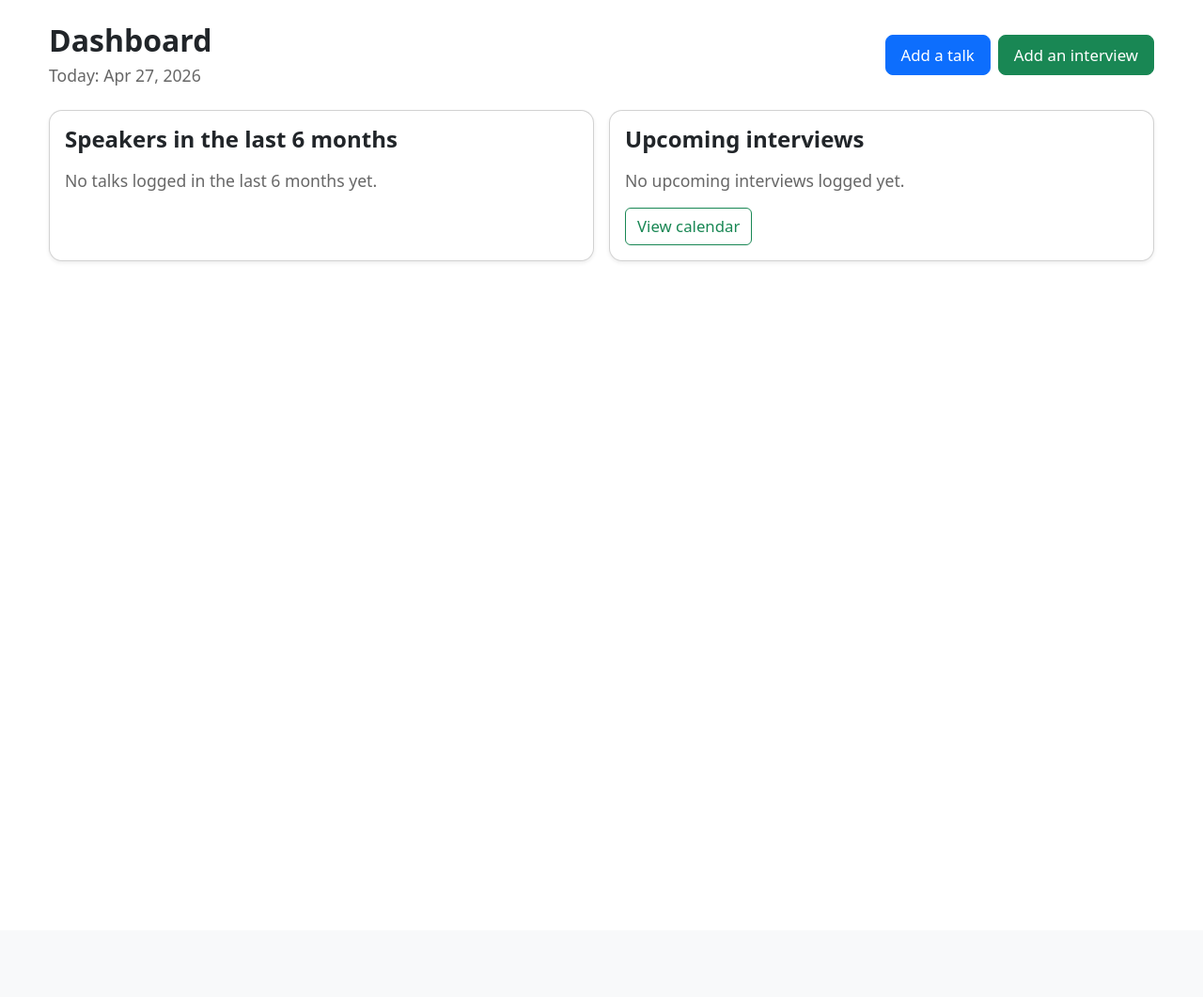
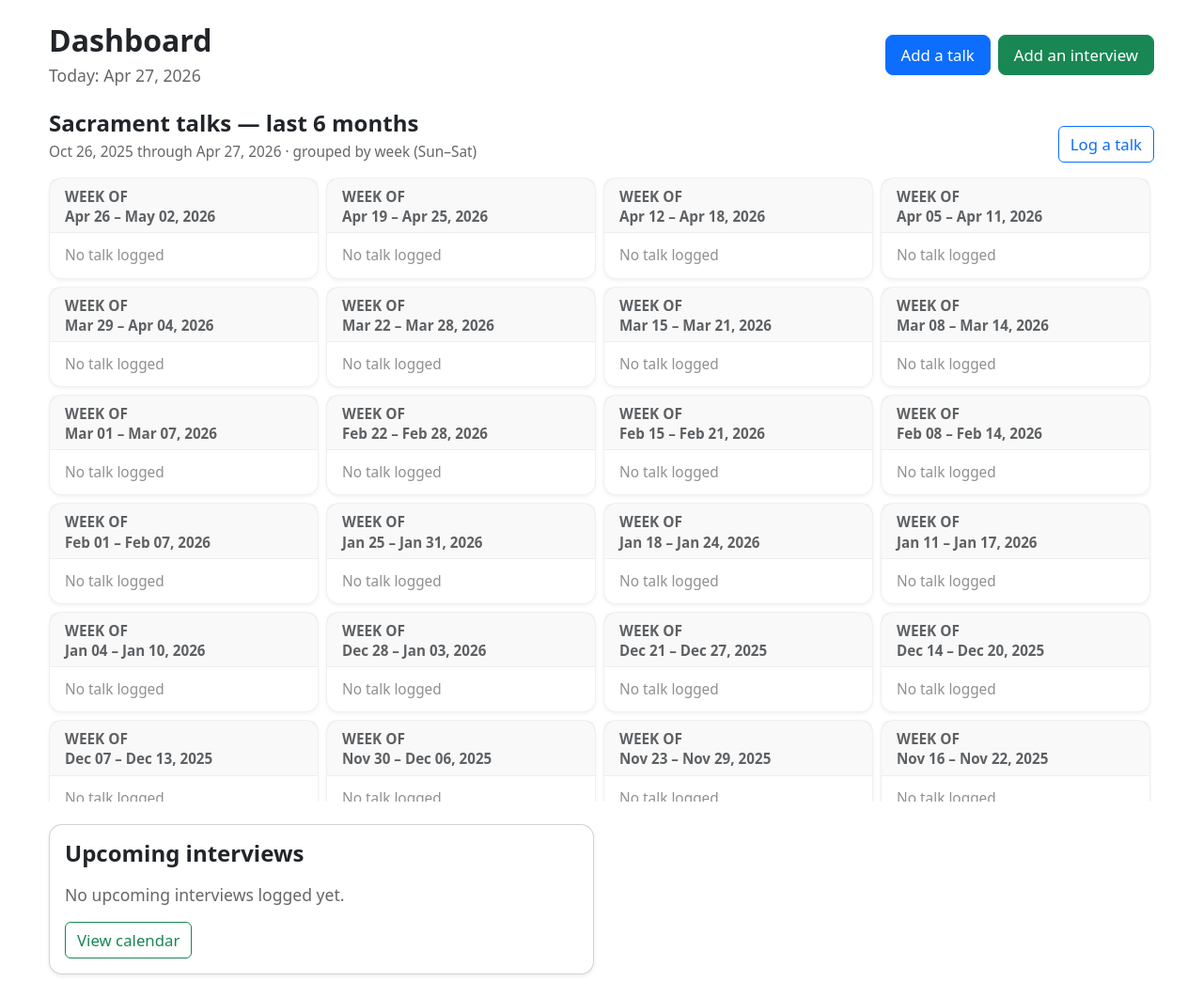
Before and after one commit to alexanderrichhunt-creator/branch-secretary-tool, a Flask app: page /dashboard in a window 1280 px wide. Shown: the part 58-1119 px from the top of the page at 94% size. Before the commit the page ends 336 px from the top, so only its background shows below. Run offline with Flask 3, Linux system fonts and the light colour scheme; a user stored in the database is signed in; tables that the repository leaves empty hold one stand-in row (values such as "Sample post").

Commit message:
Show full 6-month talk history grouped by week on dashboard
Co-authored-by: Cursor <cursoragent@cursor.com>

```diff
--- a/app/routes.py
+++ b/app/routes.py
@@ -2,6 +2,7 @@ from __future__ import annotations
 
 import csv
 import io
+from collections import defaultdict
 from datetime import date, datetime, timedelta
 
 from flask import Blueprint, flash, jsonify, redirect, render_template, request, url_for
@@ -48,6 +49,33 @@ def _interview_subject_name(i: Interview) -> str:
     return (i.who_text or "").strip() or "—"
 
 
+def _week_start_sunday(d: date) -> date:
+    """Sunday-start week containing date d."""
+    return d - timedelta(days=(d.weekday() + 1) % 7)
+
+
+def _build_talk_week_blocks(talks: list[Talk], cutoff: date, today: date) -> list[dict]:
+    """Group talks into Sunday–Saturday week blocks for the dashboard."""
+    by_week: dict[date, list[Talk]] = defaultdict(list)
+    for t in talks:
+        by_week[_week_start_sunday(t.talk_date)].append(t)
+
+    blocks: list[dict] = []
+    week_start = _week_start_sunday(today)
+    cutoff_week = _week_start_sunday(cutoff)
+    while week_start >= cutoff_week:
+        week_talks = sorted(by_week.get(week_start, []), key=lambda t: t.talk_date)
+        blocks.append(
+            {
+                "week_start": week_start,
+                "week_end": week_start + timedelta(days=6),
+                "talks": week_talks,
+            }
+        )
+        week_start -= timedelta(days=7)
+    return blocks
+
+
 main_bp = Blueprint("main", __name__)
 
 
@@ -62,26 +90,14 @@ def home():
 @login_required
 def dashboard():
     today = date.today()
+    cutoff = today - timedelta(days=183)
 
-    # Recent speakers: members with a talk in the last 6 months.
-    cutoff = today - timedelta(days=183)
     recent_talks = (
         Talk.query.filter(Talk.talk_date >= cutoff)
         .order_by(Talk.talk_date.desc())
-        .limit(400)
         .all()
     )
-    last_talk_by_member = {}
-    recent_speakers = []
-    for t in recent_talks:
-        if not t.member_id or t.member is None:
-            continue
-        if t.member_id in last_talk_by_member:
-            continue
-        last_talk_by_member[t.member_id] = t.talk_date
-        recent_speakers.append(t.member)
-        if len(recent_speakers) >= 12:
-            break
+    talk_weeks = _build_talk_week_blocks(recent_talks, cutoff, today)
 
     upcoming_interviews = (
         Interview.query.filter(Interview.starts_at >= datetime.now() - timedelta(hours=2))
@@ -92,10 +108,10 @@ def dashboard():
 
     return render_template(
         "dashboard.html",
-        suggested=recent_speakers,
-        last_talk_by_member=last_talk_by_member,
+        talk_weeks=talk_weeks,
         upcoming_interviews=upcoming_interviews,
         today=today,
+        cutoff=cutoff,
     )
 
 
--- a/app/static/app.css
+++ b/app/static/app.css
@@ -54,3 +54,39 @@ body {
   max-height: min(60vh, 28rem);
   overflow: auto;
 }
+
+/* Dashboard: weekly talk blocks */
+.dashboard-week-grid {
+  max-height: min(70vh, 42rem);
+  overflow-y: auto;
+  padding-right: 0.25rem;
+}
+
+.week-block {
+  border: 1px solid rgba(0, 0, 0, 0.08);
+}
+
+.week-block-header {
+  background: rgba(37, 99, 235, 0.08);
+  border-bottom: 1px solid rgba(0, 0, 0, 0.06);
+}
+
+.week-block-dates {
+  font-size: 0.95rem;
+  font-weight: 700;
+  line-height: 1.2;
+}
+
+.week-block-empty {
+  opacity: 0.72;
+}
+
+.week-block-empty .week-block-header {
+  background: rgba(0, 0, 0, 0.03);
+}
+
+.week-talk-list .week-talk-item + .week-talk-item {
+  margin-top: 0.65rem;
+  padding-top: 0.65rem;
+  border-top: 1px dashed rgba(0, 0, 0, 0.1);
+}
--- a/app/templates/dashboard.html
+++ b/app/templates/dashboard.html
@@ -11,36 +11,56 @@
   </div>
 </div>
 
-<div class="row g-3">
-  <div class="col-12 col-lg-6">
-    <div class="card shadow-sm h-100">
-      <div class="card-body">
-        <h2 class="h4 fw-bold mb-3">Speakers in the last 6 months</h2>
-        <div class="list-group list-group-flush">
-          {% for m in suggested %}
-            {% set last = last_talk_by_member[m.id] %}
-            <div class="list-group-item d-flex justify-content-between align-items-center">
+<section class="mb-4">
+  <div class="d-flex flex-wrap align-items-end justify-content-between gap-2 mb-3">
     <div>
-                <div class="fw-bold">{{ member_label(m) }}</div>
-                <div class="small muted">
-                  {% if last %}
-                    Last talk: {{ last.strftime("%b %d, %Y") }}
-                  {% else %}
-                    No talks in last 6 months
-                  {% endif %}
+      <h2 class="h4 fw-bold mb-1">Sacrament talks — last 6 months</h2>
+      <div class="muted small">
+        {{ cutoff.strftime("%b %d, %Y") }} through {{ today.strftime("%b %d, %Y") }} · grouped by week (Sun–Sat)
       </div>
     </div>
-              <a class="btn btn-outline-primary" href="{{ url_for('main.talks') }}">Log talk</a>
+    <a class="btn btn-outline-primary" href="{{ url_for('main.talks') }}">Log a talk</a>
   </div>
+
+  <div class="row g-2 dashboard-week-grid">
+    {% for week in talk_weeks %}
+      <div class="col-12 col-sm-6 col-lg-4 col-xl-3">
+        <div class="week-block card h-100 shadow-sm{% if not week.talks %} week-block-empty{% endif %}">
+          <div class="week-block-header card-header py-2">
+            <div class="fw-bold small text-uppercase">Week of</div>
+            <div class="week-block-dates">
+              {{ week.week_start.strftime("%b %d") }} – {{ week.week_end.strftime("%b %d, %Y") }}
+            </div>
+          </div>
+          <div class="card-body py-2">
+            {% if week.talks %}
+              <ul class="week-talk-list list-unstyled mb-0">
+                {% for t in week.talks %}
+                  <li class="week-talk-item">
+                    <div class="fw-bold">{{ talk_speaker_label(t) }}</div>
+                    <div class="small text-secondary">{{ t.topic }}</div>
+                    {% if week.talks|length > 1 %}
+                      <div class="small muted">{{ t.talk_date.strftime("%a %b %d") }}</div>
+                    {% endif %}
+                  </li>
                 {% endfor %}
-          {% if not suggested %}
-            <div class="muted">No talks logged in the last 6 months yet.</div>
+              </ul>
+            {% else %}
+              <div class="muted small py-1">No talk logged</div>
             {% endif %}
           </div>
         </div>
       </div>
+    {% endfor %}
+    {% if not talk_weeks %}
+      <div class="col-12">
+        <div class="muted">No weeks to show yet.</div>
       </div>
+    {% endif %}
+  </div>
+</section>
 
+<div class="row g-3">
   <div class="col-12 col-lg-6">
     <div class="card shadow-sm h-100">
       <div class="card-body">
```
Lines whose indentation alone changed are shown as unchanged.
